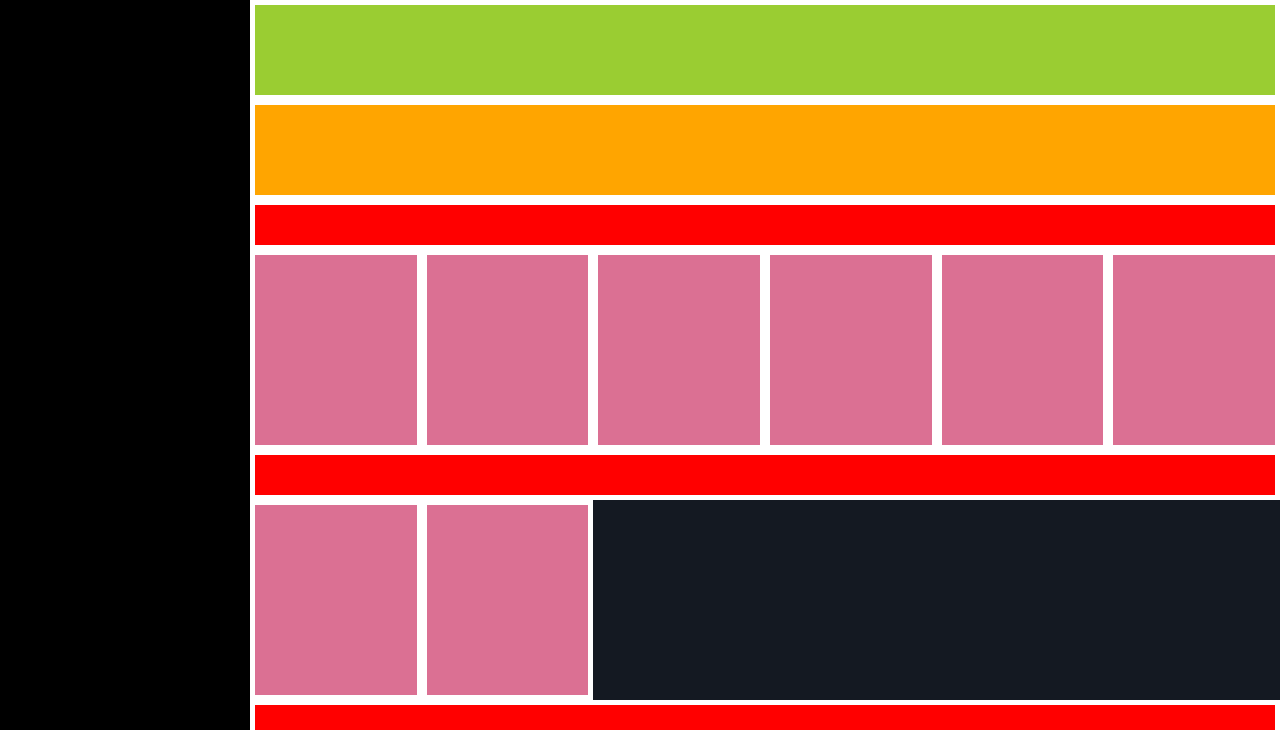
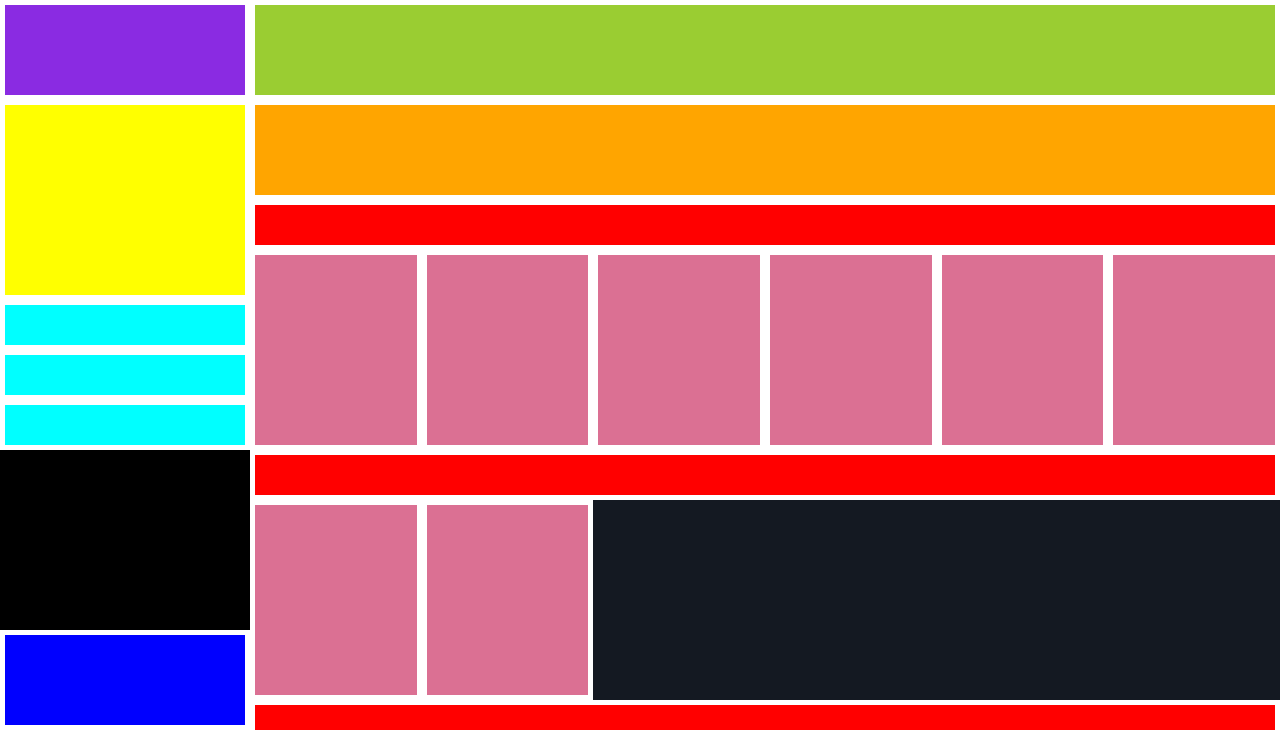
Before and after one commit to 0xbrax/html-css-spotifyweb, a plain HTML site: page index.html in a window 1280 px wide. Drawn offline with nearby package versions, Linux system fonts and the light colour scheme.

Commit message:
Working on sidebar

```diff
--- a/css/debug.css
+++ b/css/debug.css
@@ -1,6 +1,30 @@
 /************************************
     DEBUG BODY CLASS X LAYOUT
 ************************************/
+
+.debug .main-logo {
+    background-color: blueviolet;
+    height: 100px;
+    border: 5px solid white;
+}
+
+.debug .main-menu {
+    background-color: yellow;
+    height: 200px;
+    border: 5px solid white;
+}
+
+.debug .playlist {
+    background-color: aqua;
+    height: 50px;
+    border: 5px solid white;
+}
+
+.debug .user {
+    background-color: blue;
+    height: 100px;
+    border: 5px solid white;
+}
 
 .debug .topbar {
     background-color: yellowgreen;
--- a/css/style.css
+++ b/css/style.css
@@ -1,8 +1,6 @@
 /************************************
     STYLE
 ************************************/
-
-/* MAIN */
 
 .container {
     height: calc(100vh - 70px);
@@ -13,7 +11,24 @@
     height: 100%;
     background-color: var(--sec-back-color);
     float: left;
+    position: relative;
+    overflow-y: hidden;
 }
+
+.playlist-container {
+    min-height: 150px;
+    height: 150px;
+    overflow-y: scroll;
+}
+
+.user {
+    width: 100%;
+    position: absolute;
+    bottom: 0;
+    left: 0;
+}
+
+
 
 .sidebar-small {
     width: 50px;
@@ -22,6 +37,15 @@
     float: left;
     display: none;
 }
+
+
+
+
+
+
+
+
+
 
 .layout {
     width: calc(100% - 250px);
--- a/index.html
+++ b/index.html
@@ -25,7 +25,32 @@
         <main>
             <section class="container clearfix">
                 <div class="sidebar">
+                    <div class="main-logo">
 
+                    </div>
+                    <nav class="main-menu">
+
+                    </nav>
+                    <div class="playlist-container">
+                        <div class="playlist">
+
+                        </div>
+                        <div class="playlist">
+
+                        </div>
+                        <div class="playlist">
+
+                        </div>
+                        <div class="playlist">
+
+                        </div>
+                        <div class="playlist">
+
+                        </div>
+                    </div>
+                    <div class="user">
+
+                    </div>
                 </div>
                 <div class="sidebar-small">
 
```
